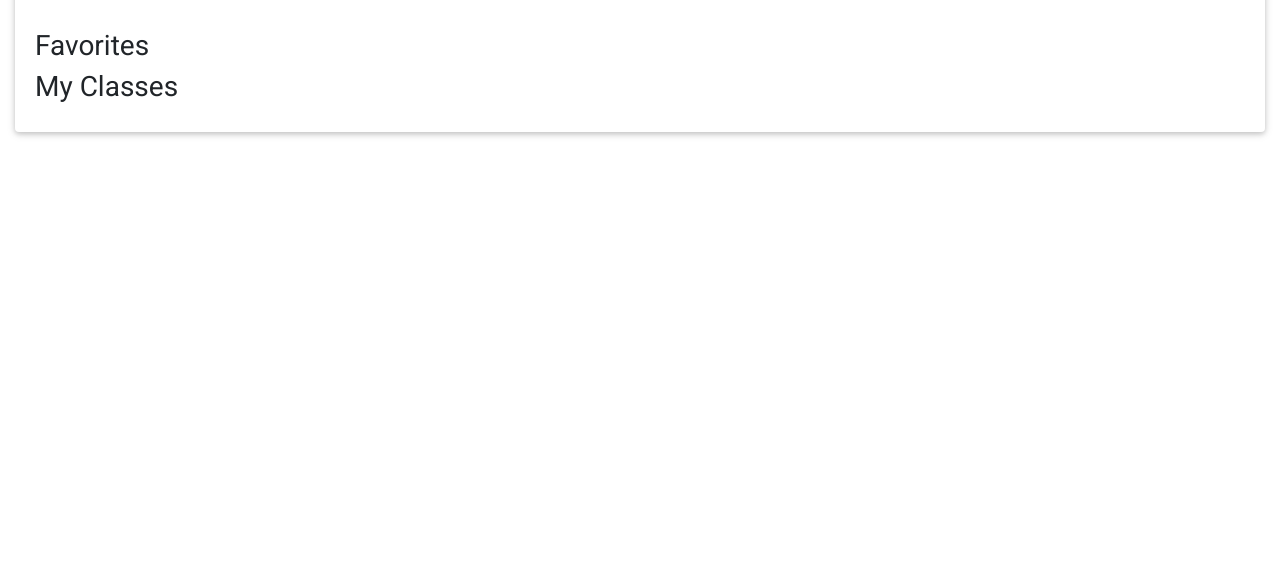
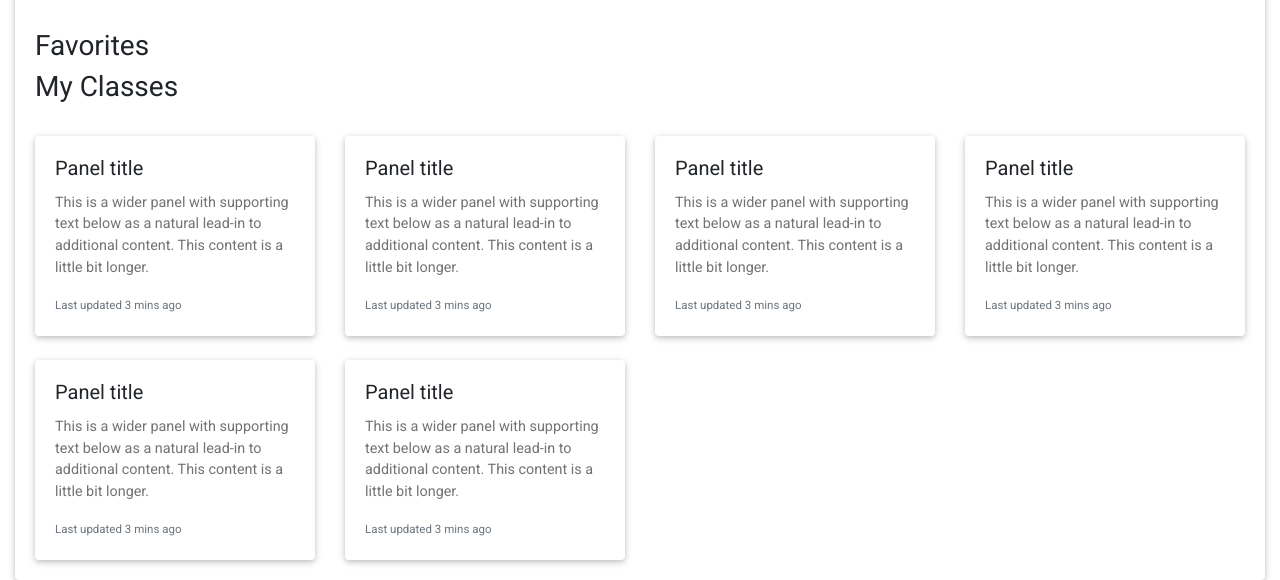
Before and after one commit to orsolyabus/yoga-room-react, a React (Create React App) app: page /account in a window 1280 px wide. Shown: the part 629-1209 px from the top of the page. Before the commit the page ends 800 px from the top, so only its background shows below. Built offline with nearby package versions, Linux system fonts and the light colour scheme.

Commit message:
add "my classes" tab

```diff
--- a/src/components/Account/AccountPage.js
+++ b/src/components/Account/AccountPage.js
@@ -3,7 +3,7 @@ import AccountNav from './AccountNav';
 import { MDBContainer, MDBCard, MDBCardHeader, MDBCardBody } from "mdbreact";
 import Profile from './Profile';
 import Favorites from './Favorites';
-import MyClasses from './MyClasses';
+import YogaClassList from './YogaClassList';
 
 const AccountPage = () => (
   <main className="AccountPage">
@@ -16,7 +16,7 @@ const AccountPage = () => (
         <MDBCardBody>
           <Profile />
           <Favorites />
-          <MyClasses />
+          <YogaClassList />
         </MDBCardBody>
       </MDBCard>
     </MDBContainer>
--- a/src/components/Account/MyClasses.js
+++ /dev/null
@@ -1,10 +0,0 @@
-import React from 'react';
-import {  } from "mdbreact";
-
-const MyClasses = () => (
-  <div className="MyClasses" >
-      <h3>My Classes</h3>
-  </div>
-);
-
-export default MyClasses;
--- /dev/null
+++ b/src/components/Account/YogaClassCard.js
@@ -0,0 +1,22 @@
+import React from 'react';
+import { MDBCard, MDBCardBody, MDBRow, MDBCol, MDBCardText, MDBCardTitle } from "mdbreact";
+
+const YogaClassCard = () => (
+  <div className="YogaClassCard" >
+      <MDBCard>
+        <MDBCardBody>
+          <MDBCardTitle tag="h5">Panel title</MDBCardTitle>
+          <MDBCardText>
+            This is a wider panel with supporting text below as a natural
+            lead-in to additional content. This content is a little bit
+            longer.
+          </MDBCardText>
+          <MDBCardText small muted>
+            Last updated 3 mins ago
+          </MDBCardText>
+        </MDBCardBody>
+      </MDBCard>
+  </div>
+);
+
+export default YogaClassCard;
--- /dev/null
+++ b/src/components/Account/YogaClassList.js
@@ -0,0 +1,31 @@
+import React from 'react';
+import { MDBCard, MDBCardBody, MDBRow, MDBCol, MDBCardText, MDBCardTitle } from "mdbreact";
+import YogaClassCard from './YogaClassCard';
+
+const YogaClassList = () => (
+  <div className="YogaClassList" >
+    <h3>My Classes</h3>
+    <MDBRow>
+      <MDBCol xl="3" lg="4" md="6" className="mt-4">
+        <YogaClassCard />
+      </MDBCol>
+      <MDBCol xl="3" lg="4" md="6" className="mt-4">
+        <YogaClassCard />
+      </MDBCol>
+      <MDBCol xl="3" lg="4" md="6" className="mt-4">
+        <YogaClassCard />
+      </MDBCol>
+      <MDBCol xl="3" lg="4" md="6" className="mt-4">
+        <YogaClassCard />
+      </MDBCol>
+      <MDBCol xl="3" lg="4" md="6" className="mt-4">
+        <YogaClassCard />
+      </MDBCol>
+      <MDBCol xl="3" lg="4" md="6" className="mt-4">
+        <YogaClassCard />
+      </MDBCol>
+    </MDBRow>
+  </div>
+);
+
+export default YogaClassList;
```
